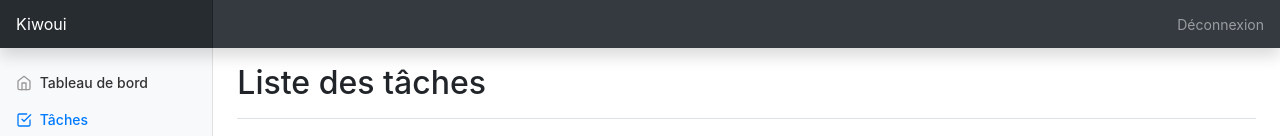
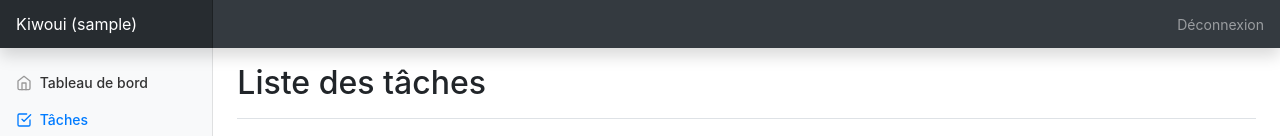
Before and after one commit to Kiwoui-TIM/intranet, a PHP site: page /tasks.php in a window 1280 px wide. Shown: the top 136 px of the page. Run offline with PHP 8.4, Linux system fonts and the light colour scheme; the visitor is signed in with stand-in values (Sample User, id 1); data that the repository does not hold is empty; some libraries are stand-ins or nearby versions.

Commit message:
Add username on new pages

```diff
--- a/public/milestones.php
+++ b/public/milestones.php
@@ -135,7 +135,7 @@ if (isset($_POST['milestone_completion']) || isset($_SESSION['postdata']['milest
 </head>
 <body>
   <nav class="navbar navbar-dark sticky-top bg-dark flex-md-nowrap p-0 shadow">
-    <a class="navbar-brand col-md-3 col-lg-2 mr-0 px-3" href="index.php">Kiwoui</a>
+    <a class="navbar-brand col-md-3 col-lg-2 mr-0 px-3" href="index.php">Kiwoui (<?= $_SESSION["username"] ?>)</a>
     <button class="navbar-toggler position-absolute d-md-none collapsed" type="button" data-toggle="collapse" data-target="#sidebarMenu" aria-controls="sidebarMenu" aria-expanded="false" aria-label="Toggle navigation">
       <span class="navbar-toggler-icon"></span>
     </button>
--- a/public/tasks.php
+++ b/public/tasks.php
@@ -135,7 +135,7 @@ if (isset($_POST['task_completion']) || isset($_SESSION['postdata']['task_comple
 </head>
 <body>
   <nav class="navbar navbar-dark sticky-top bg-dark flex-md-nowrap p-0 shadow">
-    <a class="navbar-brand col-md-3 col-lg-2 mr-0 px-3" href="index.php">Kiwoui</a>
+    <a class="navbar-brand col-md-3 col-lg-2 mr-0 px-3" href="index.php">Kiwoui (<?= $_SESSION["username"] ?>)</a>
     <button class="navbar-toggler position-absolute d-md-none collapsed" type="button" data-toggle="collapse" data-target="#sidebarMenu" aria-controls="sidebarMenu" aria-expanded="false" aria-label="Toggle navigation">
       <span class="navbar-toggler-icon"></span>
     </button>
```
